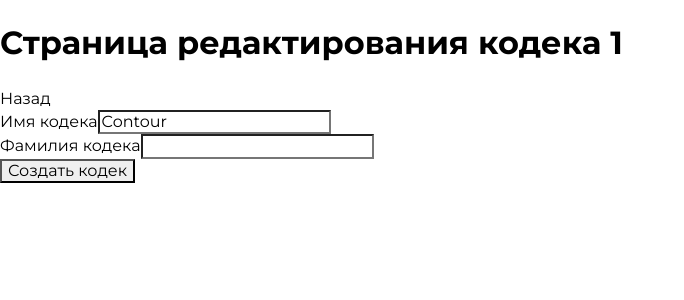
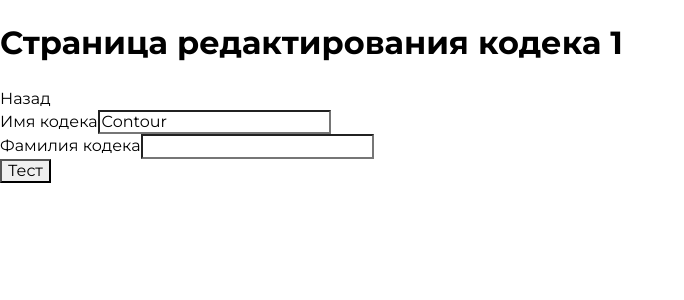
Before and after one commit to dmptts/codec-manager, a React (Create React App) app: page /edit/1 in a window 1280 px wide. Shown: the top 300 px of the page, without its empty margins (0-684 px from the left). Built offline with nearby package versions, Linux system fonts and the light colour scheme; data requests are answered from the project's data file.

Commit message:
Натягивает кастомный селект на формик

```diff
--- /dev/null
+++ b/src/components/AppInput.tsx
@@ -0,0 +1,27 @@
+import { useField } from 'formik';
+import { ChangeEventHandler, InputHTMLAttributes } from 'react';
+
+interface IAppInputProps extends InputHTMLAttributes<HTMLInputElement> {
+  name: string;
+  id: string;
+  onChange?: ChangeEventHandler<HTMLInputElement>;
+  label?: string;
+}
+
+export default function AppInput({
+  name,
+  id,
+  label,
+  onChange,
+  ...rest
+}: IAppInputProps) {
+  const [field, meta] = useField(name);
+
+  return (
+    <div>
+      {label && <label htmlFor={id}>{label}</label>}
+      <input {...field} {...rest} onChange={onChange ?? field.onChange} />
+      {meta.error && <div>{meta.error}</div>}
+    </div>
+  );
+}
--- /dev/null
+++ b/src/components/AppSelect.tsx
@@ -0,0 +1,72 @@
+import { useField } from 'formik';
+import React, { LiHTMLAttributes, useEffect, useState } from 'react';
+import styled from 'styled-components';
+
+interface ISelectOption {
+  value: string | number;
+  label: string;
+}
+
+interface IAppSelect extends LiHTMLAttributes<HTMLLIElement> {
+  name: string;
+  options: ISelectOption[];
+}
+
+export default function AppSelect({ name, options }: IAppSelect) {
+  const [field] = useField(name);
+  const [isOpened, setIsOpened] = useState(false);
+  const [controlText, setControlText] = useState('Выберите ченить');
+
+  const handleControlClick = () => setIsOpened(!isOpened);
+
+  const handleOptionClick = (e: React.MouseEvent<HTMLButtonElement>) => {
+    field.onChange(e);
+    setIsOpened(false);
+  };
+
+  useEffect(() => {
+    setControlText(
+      options.find((option) => {
+        return option.value.toString() === field.value.toString();
+      })?.label ?? 'Тест'
+    );
+  }, [options, field.value]);
+
+  return (
+    <Root>
+      <button type="button" {...field} onClick={handleControlClick}>
+        {controlText}
+      </button>
+      <OptionList $isOpened={isOpened}>
+        {options.map((option, i) => (
+          <li key={i}>
+            <button
+              type="button"
+              name={name}
+              value={option.value}
+              onClick={handleOptionClick}
+            >
+              {option.label}
+            </button>
+          </li>
+        ))}
+      </OptionList>
+    </Root>
+  );
+}
+
+const Root = styled.div`
+  position: relative;
+`;
+
+const OptionList = styled.ul<{ $isOpened: boolean }>`
+  position: absolute;
+  top: 100%;
+  left: 0;
+  z-index: 1;
+
+  display: ${({ $isOpened }) => ($isOpened ? 'block' : 'none')};
+  width: 100%;
+
+  background-color: lightgray;
+`;
--- a/src/components/CodecForm.tsx
+++ b/src/components/CodecForm.tsx
@@ -1,7 +1,8 @@
-import { useFormik } from 'formik';
-import { useEffect } from 'react';
+import { Formik } from 'formik';
 import * as yup from 'yup';
 import { ICodec } from '../types/codec';
+import AppInput from './AppInput';
+import AppSelect from './AppSelect';
 
 interface ICodecFormProps {
   data?: ICodec;
@@ -12,63 +13,57 @@ const validationSchema = yup.object({
   codecSurname: yup.string().min(4).required(),
 });
 
+const testOptions = [
+  { value: 1, label: 'option 1' },
+  { value: 2, label: 'option 2' },
+  { value: 3, label: 'option 3' },
+];
+
 export default function CodecForm({ data }: ICodecFormProps) {
-  const formik = useFormik({
-    initialValues: {
-      codecName: '',
+  const initialValues = {
+    codecName: data?.name ?? '',
     codecSurname: '',
-    },
-    validateOnChange: false,
-    validateOnBlur: false,
-    onSubmit: () => {},
-    validationSchema: validationSchema,
-  });
+    codecParent: '',
+  };
 
+  return (
+    <Formik
+      initialValues={initialValues}
+      validateOnChange={false}
+      validateOnBlur={false}
+      onSubmit={() => {}}
+      validationSchema={validationSchema}
+      enableReinitialize
+    >
+      {({ handleChange, validateField, handleSubmit }) => {
         const handleInputChange = (
           e: React.ChangeEvent<HTMLElement>,
           fieldName: string
         ) => {
-    formik.handleChange(e);
-    formik.validateField(fieldName);
+          handleChange(e);
+          validateField(fieldName);
         };
 
-  useEffect(() => {
-    if (data) {
-      formik.setValues({
-        codecName: data.name,
-        codecSurname: '',
-      });
-    }
-    // eslint-disable-next-line
-  }, [data]); // Линтер хочет добавить инстанс формика в зависимости, а в эффекте изменяется его values, что приводит к зацикливанию
-
         return (
-    <form onSubmit={formik.handleSubmit}>
-      <div>
-        <label htmlFor="codec-name-input">Имя кодека</label>
-        <input
+          <form onSubmit={handleSubmit}>
+            <AppInput
               type="text"
               name="codecName"
               id="codec-name-input"
-          value={formik.values.codecName}
               onChange={(e) => handleInputChange(e, 'codecName')}
-          onBlur={formik.handleBlur}
+              label="Имя кодека"
             />
-        {formik.errors.codecName && <div>{formik.errors.codecName}</div>}
-      </div>
-      <div>
-        <label htmlFor="codec-surname-inpu">Фамилия кодека</label>
-        <input
+            <AppInput
               type="text"
               name="codecSurname"
               id="codec-surname-input"
-          value={formik.values.codecSurname}
               onChange={(e) => handleInputChange(e, 'codecSurname')}
-          onBlur={formik.handleBlur}
+              label="Фамилия кодека"
             />
-        {formik.errors.codecSurname && <div>{formik.errors.codecSurname}</div>}
-      </div>
-      <button type="submit">Создать кодек</button>
+            <AppSelect id="test" name="codecParent" options={testOptions} />
           </form>
         );
+      }}
+    </Formik>
+  );
 }
```
Lines whose indentation alone changed are shown as unchanged.
